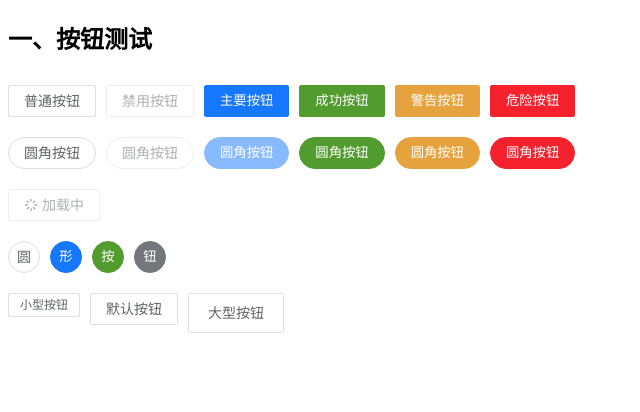
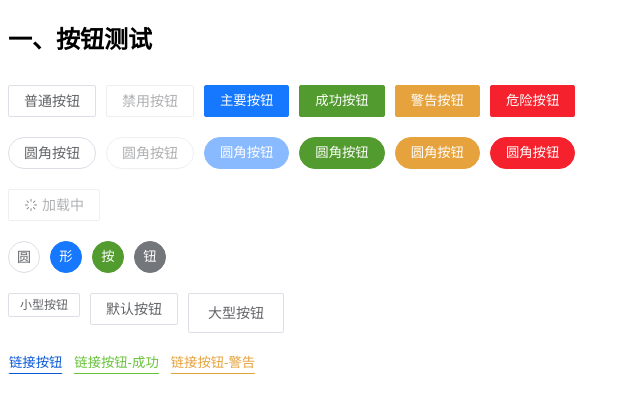
Before and after one commit to GitNeon/pristine-ui, a Vue app: page / in a window 1280 px wide. Shown: the top 412 px of the page, without its empty margins (0-640 px from the left). Built offline with nearby package versions, Linux system fonts and the light colour scheme.

Commit message:
feat: 新增按钮链接风格

```diff
--- a/packages/App.vue
+++ b/packages/App.vue
@@ -78,6 +78,17 @@ function onButtonClick() {
         大型按钮
       </PriButton>
     </div>
+    <div class="flex-wrapper">
+      <PriButton type="primary" link>
+        链接按钮
+      </PriButton>
+      <PriButton type="success" link>
+        链接按钮-成功
+      </PriButton>
+      <PriButton type="warning" link>
+        链接按钮-警告
+      </PriButton>
+    </div>
   </div>
 </template>
 
--- a/packages/components/button/src/use-button.ts
+++ b/packages/components/button/src/use-button.ts
@@ -10,7 +10,8 @@ export function useButton(props: ButtonProps, emit: ButtonEmit) {
     const round = props.round ? 'round' : '';
     const circle = props.circle ? 'circle' : '';
     const size = props.size ? props.size : '';
-    return normalizeSpaces(`pri-button ${type} ${disabled} ${round} ${circle} ${size}`);
+    const link = props.link ? 'link' : '';
+    return normalizeSpaces(`pri-button ${type} ${disabled} ${round} ${circle} ${size} ${link}`);
   });
 
   const handleClick = (event: MouseEvent) => {
--- a/packages/theme-chalk/button.css
+++ b/packages/theme-chalk/button.css
@@ -28,6 +28,8 @@
 .pri-button.primary {
   background-color: var(--primary-color-2);
   --base-border: 1px solid var(--primary-color-2);
+  --active-border-color: var(--primary-color);
+  --active-button-text-color: var(--primary-color);
   color: var(--white-color);
 }
 
@@ -35,6 +37,7 @@
   background-color: var(--success-color-2);
   --base-border: 1px solid var(--success-color-2);
   --active-border-color: var(--success-color);
+  --active-button-text-color: var(--success-color);
   color: var(--white-color);
 }
 
@@ -42,6 +45,7 @@
   background-color: var(--info-color-2);
   --base-border: 1px solid var(--info-color-2);
   --active-border-color: var(--info-color);
+  --active-button-text-color: var(--info-color);
   color: var(--white-color);
 }
 
@@ -49,6 +53,7 @@
   background-color: var(--warning-color);
   --base-border: 1px solid var(--warning-color);
   --active-border-color: var(--warning-color);
+  --active-button-text-color: var(--warning-color);
   color: var(--white-color);
 }
 
@@ -56,6 +61,7 @@
   background-color: var(--danger-color-2);
   --base-border: 1px solid var(--danger-color-2);
   --active-border-color: var(--danger-color);
+  --active-button-text-color: var(--danger-color);
   color: var(--white-color);
 }
 
@@ -67,6 +73,15 @@
   width: 32px;
   padding: 8px;
   border-radius: 50%;
+}
+
+.pri-button.link {
+  border-color: transparent;
+  border-bottom: 1px solid;
+  background-color: transparent;
+  height: auto;
+  padding: 2px 0 4px;
+  color: var(--active-button-text-color);
 }
 
 .pri-button.default {
--- a/packages/theme-chalk/common/root.css
+++ b/packages/theme-chalk/common/root.css
@@ -50,14 +50,16 @@
   --base-border-color: #dcdfe6;
   --base-border-round: 20px;
   --active-border-color: var(--primary-color);
+  /* 激活时的颜色 */
+  --active-button-text-color: #ffffff;
 }
 
-:root[theme="dark"] {
+:root[theme='dark'] {
   --bg-color: var(--dark-theme-color);
   --text-color: var(--white-color);
 }
 
-:root[theme="light"] {
+:root[theme='light'] {
   --bg-color: var(--white-color);
   --text-color: var(--black-color);
 }
```
